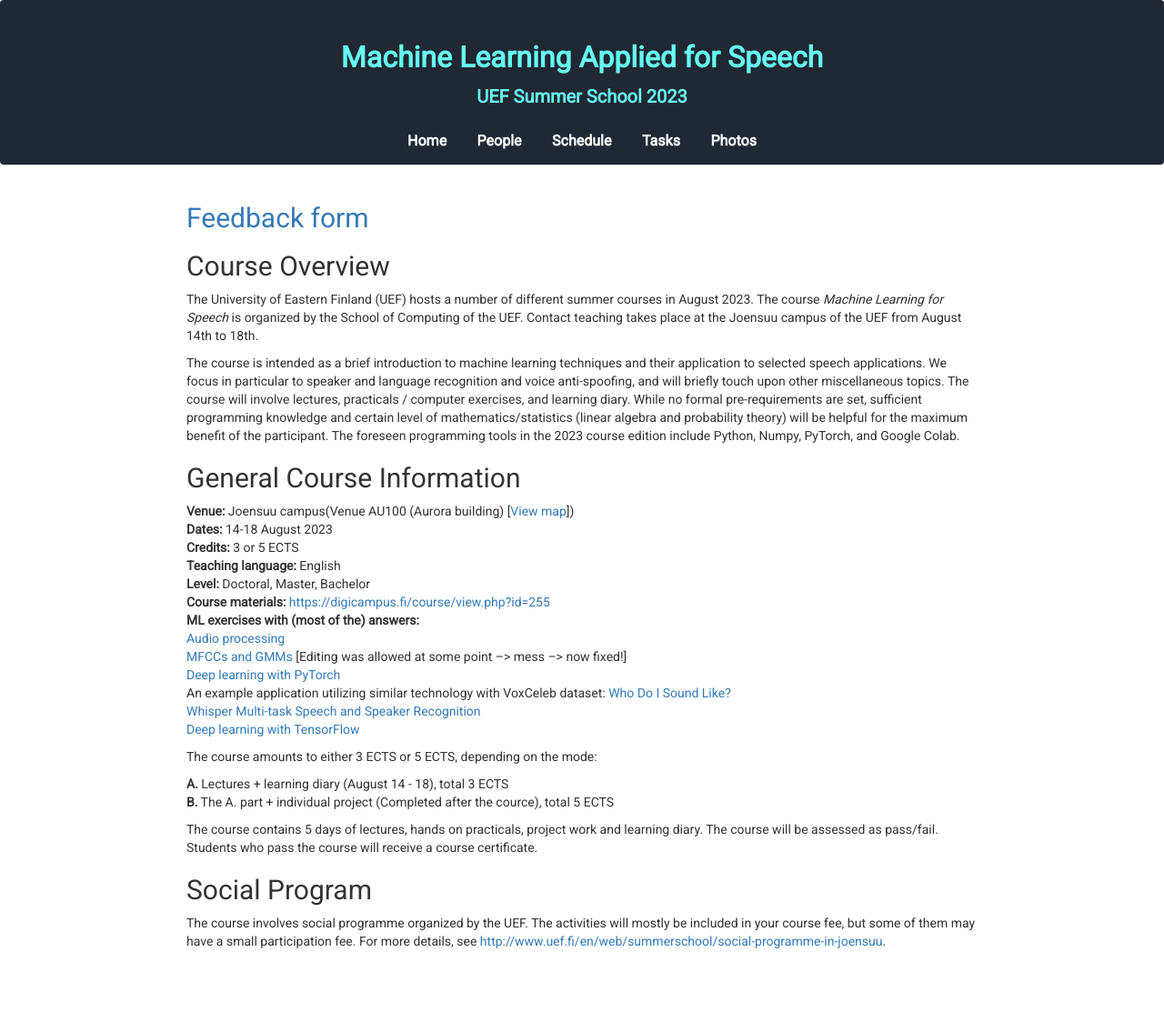
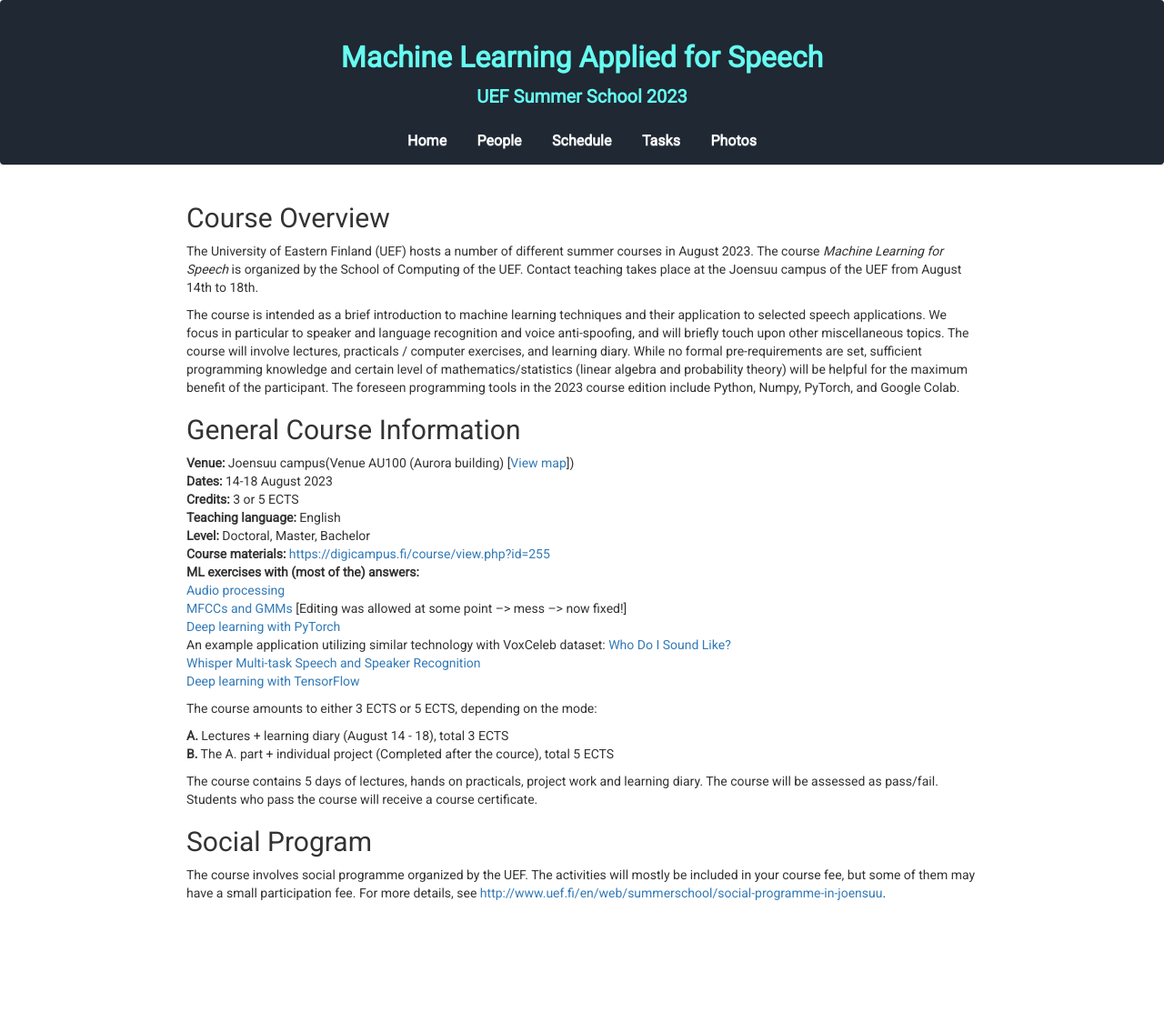
Before and after one commit to vpspeech/summerschool2023, a Jekyll site: the page built from index.md, in a window 1280 px wide. Shown: the whole page at 91% size. Built offline with Jekyll 4.4.1, drawn with Linux system fonts in a browser that asks for light colours; nearby versions of some CDN libraries; after the commit the page ends 1082 px from its top, so only the background shows below that.

Commit message:
Update index.md

```diff
--- a/index.md
+++ b/index.md
@@ -2,10 +2,6 @@
 layout: default
 title: UEF Summer School 2023
 ---
-
-<!--**Feedback form:** [https://docs.google.com/forms/d/e/1FAIpQLSfJb1WL-Rcv17VEJPCW8U0gYI_VMf8nkEb-0phh_PQHH5l1ig/viewform](https://docs.google.com/forms/d/e/1FAIpQLSfJb1WL-Rcv17VEJPCW8U0gYI_VMf8nkEb-0phh_PQHH5l1ig/viewform)-->
-
-## [Feedback form](https://forms.gle/cHFFX7T1keiJrNu99)
 
 ## Course Overview
 The University of Eastern Finland (UEF) hosts a number of different summer
```
